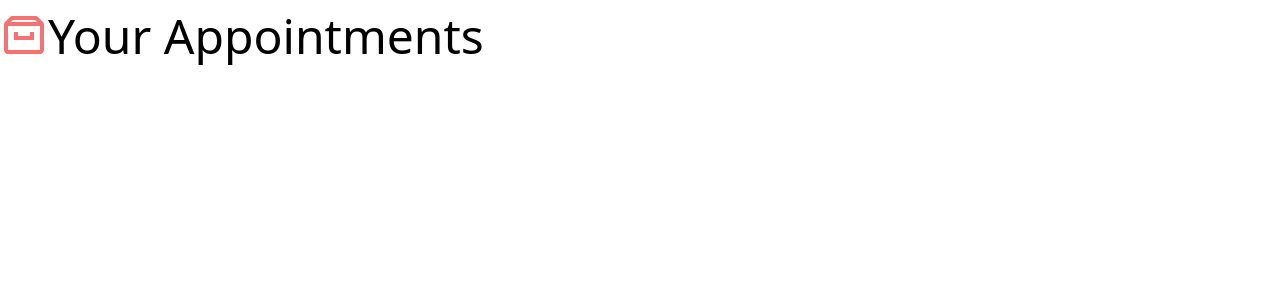
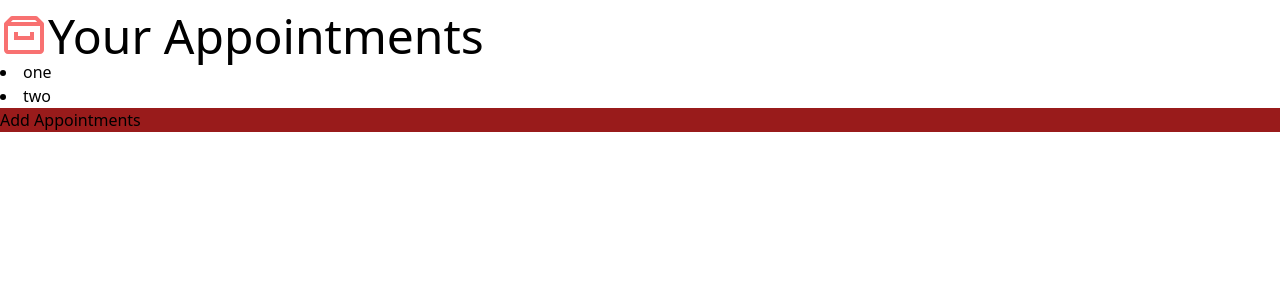
Before and after one commit to ralexrivero/react.js, a JavaScript app in the folder 02-interface/reactinterface/: page / in a window 1280 px wide. Shown: the top 300 px of the page. Built offline with nearby package versions, Linux system fonts and the light colour scheme; the HTML template or start-up script is replaced by a standard one.

Commit message:
add new tags for testing

```diff
--- a/02-interface/reactinterface/src/App.js
+++ b/02-interface/reactinterface/src/App.js
@@ -5,6 +5,11 @@ function App() {
     <div className="App container mx-auto mt-3 font-thin">
       <h1 className="text-5xl">
         <BiArchive className="inline-block text-red-400 align-top" />Your Appointments</h1>
+        <ul className="list-disc list-inside">
+          <li>one</li>
+          <li>two</li>
+        </ul>
+        <p className="bg-red-800">Add Appointments</p>
     </div>
   );
 }
```
